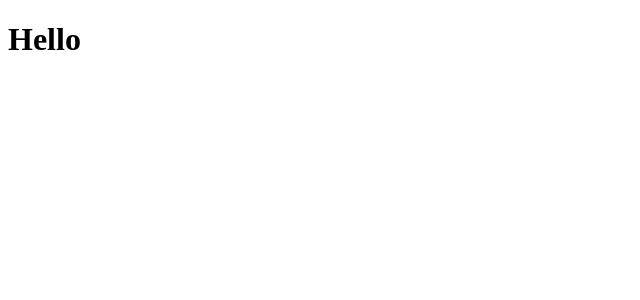
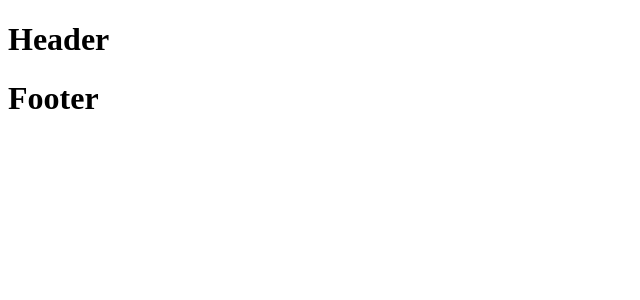
Before and after one commit to Shydlovska-401-advanced-javascript/project_shop, a React (Create React App) app: page / in a window 1280 px wide. Shown: the top 300 px of the page, without its empty margins (0-640 px from the left). Built offline with nearby package versions, Linux system fonts and the light colour scheme.

Commit message:
added components

```diff
--- a/src/App.js
+++ b/src/App.js
@@ -1,11 +1,21 @@
 import React from 'react';
+import Header from './components/header.js'
+import Footer from './components/footer.js'
+// import Categories from './components/categories.js'
+// import Products from './components/products.js'
+// import Cart from './components/cart.js'
 
 
 function App() {
   return (
-    <div >
-      <h1>Hello</h1>
-    </div>
+   <>
+   <Header />
+   {/* <Categories />
+   <Products />
+   <Cart /> */}
+   <Footer />
+   </>
+
   );
 }
 
--- /dev/null
+++ b/src/components/footer.js
@@ -0,0 +1,13 @@
+import React from 'react';
+
+
+
+const Footer = () => {
+    return (
+        <div>
+           <h1>Footer</h1>
+        </div>
+    );
+}
+
+export default Footer;
--- /dev/null
+++ b/src/components/header.js
@@ -0,0 +1,13 @@
+import React from 'react';
+
+
+
+const Header = () => {
+    return (
+        <div>
+           <h1>Header</h1>
+        </div>
+    );
+}
+
+export default Header;
```
Also changed, not shown: src/components/cart.js (added), src/components/categories.js (added), src/components/products.js (added), src/store/cart.js (added), src/store/categories.js (added), src/store/index.js (added), src/store/products.js (added).
